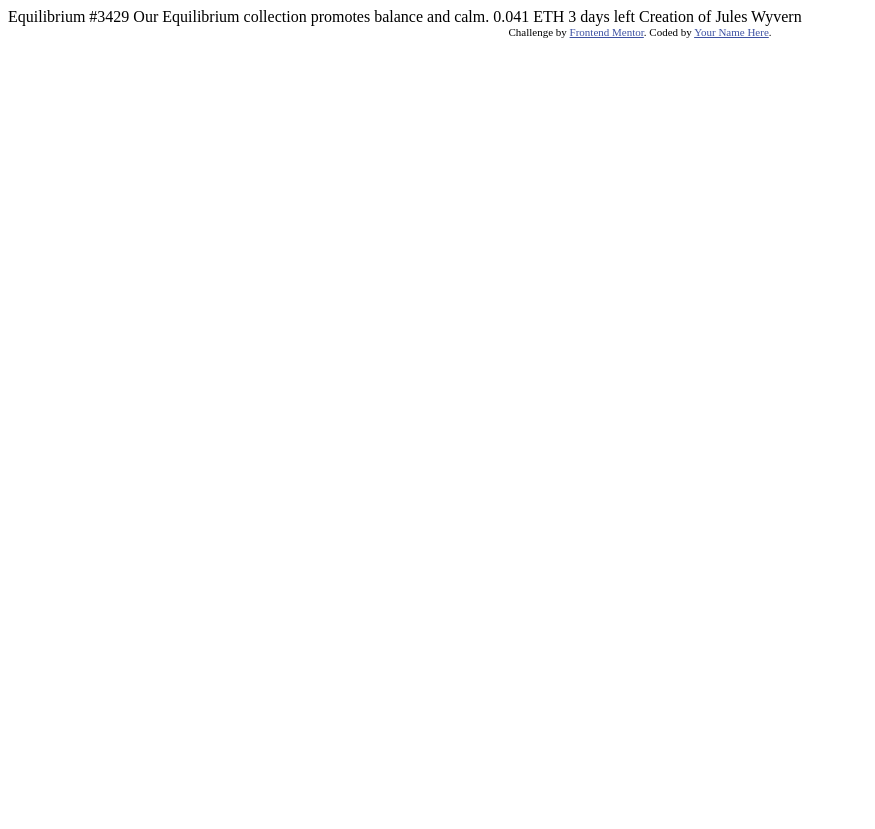
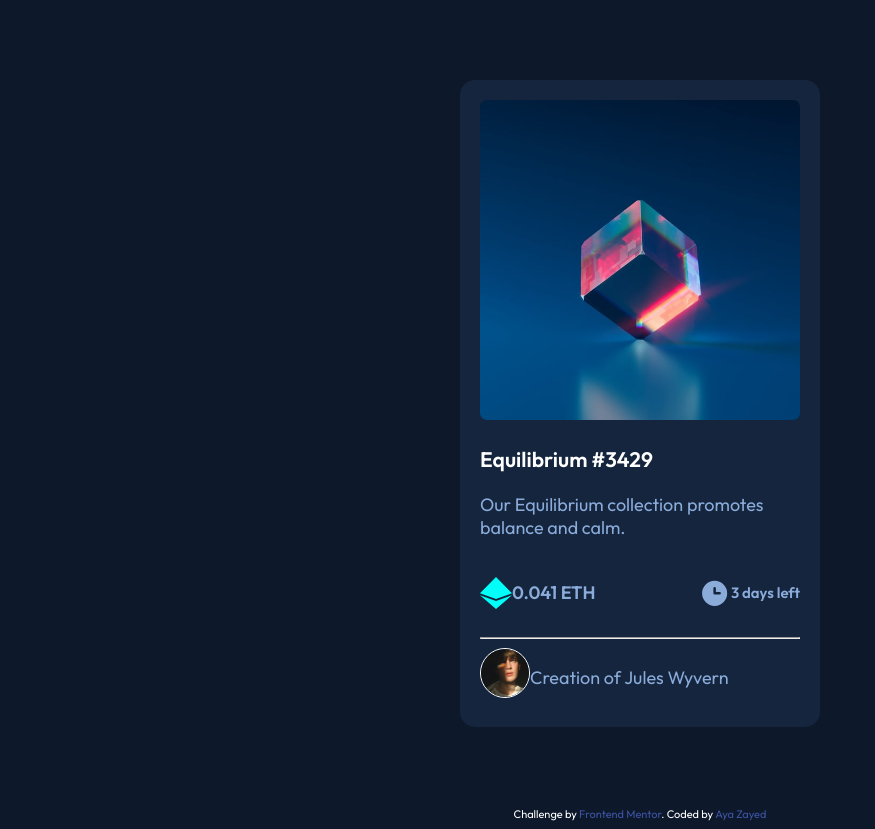
Before and after one commit to AyaZayed/Frontend-Mentor-NFT-Preview-Card-Component, a plain HTML site: page index.html in a window 1280 px wide. Shown: the whole page, without its empty margins (0-875 px from the left). Before the commit the page ends 800 px from the top, so only its background shows below. Drawn offline with Linux system fonts and the light colour scheme.

Commit message:
basic structure and styles

```diff
--- a/index.html
+++ b/index.html
@@ -1,33 +1,55 @@
 <!DOCTYPE html>
 <html lang="en">
+
 <head>
   <meta charset="UTF-8">
-  <meta name="viewport" content="width=device-width, initial-scale=1.0"> <!-- displays site properly based on user's device -->
+  <meta name="viewport" content="width=device-width, initial-scale=1.0">
+  <!-- displays site properly based on user's device -->
 
   <link rel="icon" type="image/png" sizes="32x32" href="./images/favicon-32x32.png">
 
+  <!-- customized style sheet -->
+  <link rel="stylesheet" href="styles.css">
+
+  <!-- google fonts -->
+  <link rel="preconnect" href="https://fonts.googleapis.com">
+  <link rel="preconnect" href="https://fonts.gstatic.com" crossorigin>
+  <link href="https://fonts.googleapis.com/css2?family=Outfit:wght@300;400;600&display=swap" rel="stylesheet">
+
   <title>Frontend Mentor | NFT preview card component</title>
+</head>
 
-  <!-- Feel free to remove these styles or customise in your own stylesheet 👍 -->
-  <style>
-    .attribution { font-size: 11px; text-align: center; }
-    .attribution a { color: hsl(228, 45%, 44%); }
-  </style>
-</head>
 <body>
 
-  Equilibrium #3429
+  <section class="card">
+    <img src="images/image-equilibrium.jpg" alt="Equilibrium image">
+    <h3>Equilibrium #3429</h3>
 
-  Our Equilibrium collection promotes balance and calm.
+    <p>Our Equilibrium collection promotes balance and calm.</p>
 
-  0.041 ETH
-  3 days left
+    <div class="info">
+      <div>
+        <img src="images/icon-ethereum.svg" alt="ethereum icon">
+        <h4 id="ethereum">0.041 ETH</h4>
+      </div>
+      <div>
+        <img src="images/icon-clock.svg" alt="clock icon">
+        <h5>3 days left</h5>
+      </div>
+    </div>
 
-  Creation of Jules Wyvern
+    <hr>
+
+    <div class="avatar">
+      <img src="images/image-avatar.png" alt="avatar image">
+      <p>Creation of <span>Jules Wyvern</span></p>
+    </div>
+  </section>
 
   <div class="attribution">
     Challenge by <a href="https://www.frontendmentor.io?ref=challenge" target="_blank">Frontend Mentor</a>.
-    Coded by <a href="#">Your Name Here</a>.
+    Coded by <a href="https://www.frontendmentor.io/profile/AyaZayed">Aya Zayed</a>
   </div>
 </body>
+
 </html>
--- /dev/null
+++ b/styles.css
@@ -0,0 +1,84 @@
+:root {
+  --Soft-blue: hsl(215, 51%, 70%);
+  --Cyan: hsl(178, 100%, 50%);
+  --Very-dark-blue-main: hsl(217, 54%, 11%);
+  --Very-dark-blue-card: hsl(216, 50%, 16%);
+  --Very-dark-blue-line: hsl(215, 32%, 27%);
+  --White: hsl(0, 0%, 100%);
+}
+
+body {
+  background-color: var(--Very-dark-blue-main);
+  font-family: "Outfit", sans-serif;
+  font-size: 18px;
+}
+
+.attribution {
+  font-size: 11px;
+  text-align: center;
+  color: var(--White);
+}
+
+.attribution a {
+  color: hsl(228, 45%, 44%);
+  text-decoration: none;
+}
+
+.card {
+  width: 20rem;
+  margin: 5rem auto;
+  padding: 20px;
+  background-color: var(--Very-dark-blue-card);
+  color: var(--Soft-blue);
+  border-radius: 15px;
+  -webkit-border-radius: 15px;
+  -moz-border-radius: 15px;
+  -ms-border-radius: 15px;
+  -o-border-radius: 15px;
+}
+
+.card img {
+  width: 100%;
+  height: 20rem;
+  border-radius: 7px;
+  -webkit-border-radius: 7px;
+  -moz-border-radius: 7px;
+  -ms-border-radius: 7px;
+  -o-border-radius: 7px;
+}
+
+.card h3 {
+  color: var(--White);
+}
+
+.card .info {
+  display: flex;
+  justify-content: space-between;
+}
+
+.card .info div {
+  display: flex;
+  justify-content: flex-start;
+  align-items: center;
+}
+
+.card .info img {
+  height: 2rem;
+  width: 2rem;
+}
+
+.card .avatar {
+  display: flex;
+  justify-content: flex-start;
+}
+
+.card .avatar img {
+  border: 1px solid var(--White);
+  width: 3rem;
+  height: 3rem;
+  border-radius: 100%;
+  -webkit-border-radius: 100%;
+  -moz-border-radius: 100%;
+  -ms-border-radius: 100%;
+  -o-border-radius: 100%;
+}
```
